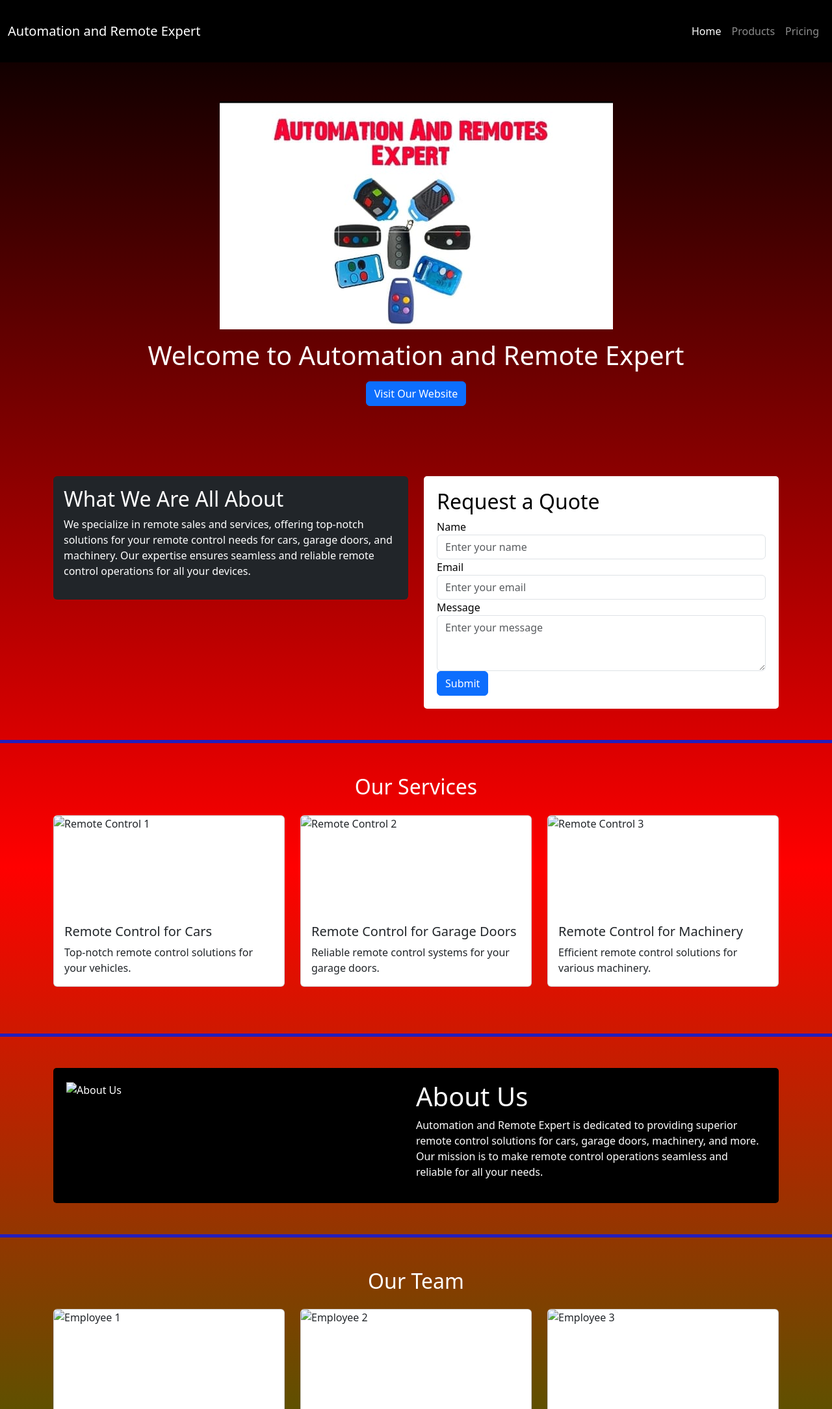
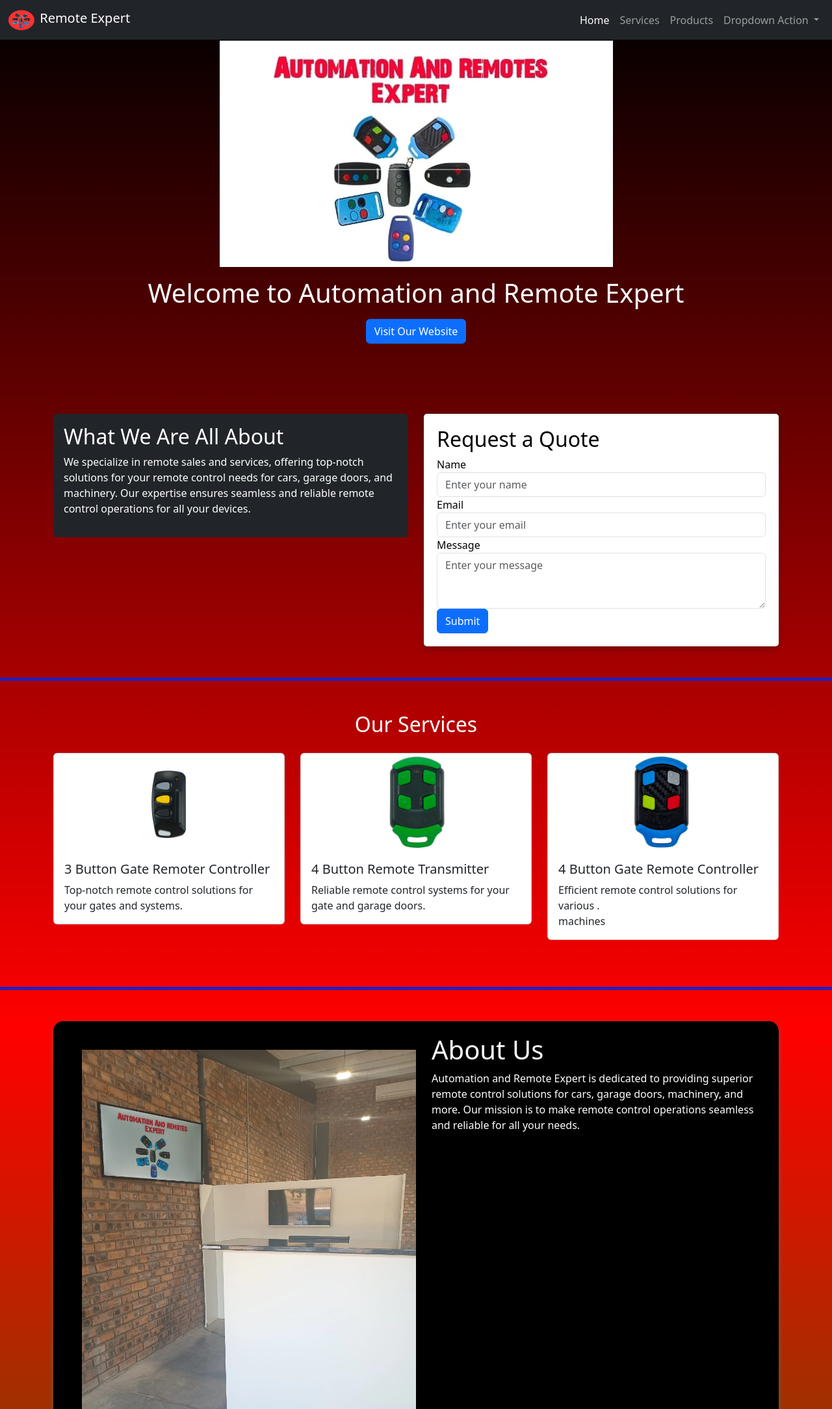
Before and after one commit to codewithcosmos/remote-expert, a plain HTML site: page index.html in a window 1280 px wide. Shown: the top 2169 px of the page at 65% size. Drawn offline with nearby package versions, Linux system fonts and the light colour scheme.

Commit message:
Added images and links

```diff
--- a/index.html
+++ b/index.html
@@ -6,25 +6,38 @@
     <title>Automation and Remote Expert</title>
     <link href="https://cdn.jsdelivr.net/npm/bootstrap@5.3.3/dist/css/bootstrap.min.css" rel="stylesheet" integrity="sha384-QWTKZyjpPEjISv5WaRU9OFeRpok6YctnYmDr5pNlyT2bRjXh0JMhjY6hW+ALEwIH" crossorigin="anonymous">
     <link rel="stylesheet" href="styles.css">
+    <link rel="icon"  href="images/logo1.png">
 </head>
 <body>
     <header class="header">
-      <nav class="navbar navbar-expand-lg  navbar-dark">
+        <nav class="navbar navbar-expand-lg bg-dark navbar-dark fixed-top">
             <div class="container-fluid">
-          <a class="navbar-brand" href="#">Automation and Remote Expert</a>
-          <button class="navbar-toggler" type="button" data-bs-toggle="collapse" data-bs-target="#navbarNav" aria-controls="navbarNav" aria-expanded="false" aria-label="Toggle navigation">
+                <a class="navbar-brand" href="#">
+                    <img src="images/logo1.png" alt="Logo" width="44" height="34" class="d-inline-block align-text-top">
+                    Remote Expert
+                  </a>              <button class="navbar-toggler" type="button" data-bs-toggle="collapse" data-bs-target="#navbarNavDropdown" aria-controls="navbarNavDropdown" aria-expanded="false" aria-label="Toggle navigation">
                 <span class="navbar-toggler-icon"></span>
               </button>
-          <div class="collapse navbar-collapse" id="navbarNav">
+              <div class="collapse navbar-collapse" id="navbarNavDropdown">
                 <ul class="navbar-nav ms-auto">
                   <li class="nav-item">
                     <a class="nav-link active" aria-current="page" href="#">Home</a>
                   </li>
                   <li class="nav-item">
+                    <a class="nav-link" href="#">Services</a>
+                  </li>
+                  <li class="nav-item">
                     <a class="nav-link" href="#">Products</a>
                   </li>
-              <li class="nav-item">
-                <a class="nav-link" href="#">Pricing</a>
+                  <li class="nav-item dropdown">
+                    <a class="nav-link dropdown-toggle" href="#" role="button" data-bs-toggle="dropdown" aria-expanded="false">
+                      Dropdown Action
+                    </a>
+                    <ul class="dropdown-menu">
+                      <li><a class="dropdown-item" href="#">Action</a></li>
+                      <li><a class="dropdown-item" href="#">Another action</a></li>
+                      <li><a class="dropdown-item" href="#">Something else here</a></li>
+                    </ul>
                   </li>
                 </ul>
               </div>
@@ -73,33 +86,33 @@
 
     <div class="divider"></div>
 
-    <section class="container my-5">
+    <section class="container my-5 ">
         <h2 class="text-center mb-4">Our Services</h2>
         <div class="row">
             <div class="col-md-4">
                 <div class="card mb-4">
-                    <img src="remote1.jpg" alt="Remote Control 1" class="card-img-top">
+                    <img src="images/remote1.webp" style="width: fit-content;" alt="Remote Control 1" class="card-img-top mx-auto">
                     <div class="card-body">
-                        <h5 class="card-title">Remote Control for Cars</h5>
-                        <p class="card-text">Top-notch remote control solutions for your vehicles.</p>
+                        <h5 class="card-title">3 Button Gate Remoter Controller</h5>
+                        <p class="card-text">Top-notch remote control solutions for your gates and systems.</p>
                     </div>
                 </div>
             </div>
             <div class="col-md-4">
                 <div class="card mb-4">
-                    <img src="remote2.jpg" alt="Remote Control 2" class="card-img-top">
+                    <img src="images/remote2.webp" style="width: fit-content;"  alt="Remote Control 2" class="card-img-top mx-auto">
                     <div class="card-body">
-                        <h5 class="card-title">Remote Control for Garage Doors</h5>
-                        <p class="card-text">Reliable remote control systems for your garage doors.</p>
+                        <h5 class="card-title">4 Button Remote Transmitter</h5>
+                        <p class="card-text">Reliable remote control systems for your gate and garage doors.</p>
                     </div>
                 </div>
             </div>
             <div class="col-md-4">
                 <div class="card mb-4">
-                    <img src="remote3.jpg" alt="Remote Control 3" class="card-img-top">
+                    <img src="images/remote3.jpg" style="width: fit-content;"  alt="Remote Control 3" class="card-img-top mx-auto">
                     <div class="card-body">
-                        <h5 class="card-title">Remote Control for Machinery</h5>
-                        <p class="card-text">Efficient remote control solutions for various machinery.</p>
+                        <h5 class="card-title">4 Button Gate Remote Controller</h5>
+                        <p class="card-text">Efficient remote control solutions for various .</p>machines
                     </div>
                 </div>
             </div>
@@ -110,8 +123,8 @@
 
     <section class="container my-5">
         <div class="about-card d-flex">
-            <div class="about-card-img">
-                <img src="about-us.jpg" alt="About Us" class="img-fluid">
+            <div class="about-card-img m-4">
+                <img src="images/store.jpg" alt="About Us" class="img-fluid">
             </div>
             <div class="about-card-text ml-4">
                 <h1>About Us</h1>
@@ -127,7 +140,7 @@
         <div class="row">
             <div class="col-md-4">
                 <div class="card mb-4">
-                    <img src="team1.jpg" alt="Employee 1" class="card-img-top">
+                    <img src="images/team1.jpg" alt="Employee 1" class="card-img-top">
                     <div class="card-body">
                         <h5 class="card-title">John Doe</h5>
                         <p class="card-text">Expert in remote control systems for vehicles.</p>
@@ -136,7 +149,7 @@
             </div>
             <div class="col-md-4">
                 <div class="card mb-4">
-                    <img src="team2.jpg" alt="Employee 2" class="card-img-top">
+                    <img src="images/team2.jpg" alt="Employee 2" class="card-img-top">
                     <div class="card-body">
                         <h5 class="card-title">Jane Smith</h5>
                         <p class="card-text">Specialist in remote control systems for garage doors.</p>
@@ -145,7 +158,7 @@
             </div>
             <div class="col-md-4">
                 <div class="card mb-4">
-                    <img src="team3.jpg" alt="Employee 3" class="card-img-top">
+                    <img src="images/team3.jpg" alt="Employee 3" class="card-img-top">
                     <div class="card-body">
                         <h5 class="card-title">Michael Brown</h5>
                         <p class="card-text">Expert in remote control systems for machinery.</p>
@@ -183,8 +196,6 @@
         <a href="#" class="btn btn-primary float-right mb-2">↑</a>
     </footer>
 
-    <script src="https://code.jquery.com/jquery-3.5.1.slim.min.js"></script>
-    <script src="https://cdn.jsdelivr.net/npm/@popperjs/core@2.5.3/dist/umd/popper.min.js"></script>
-    <script src="https://stackpath.bootstrapcdn.com/bootstrap/4.5.2/js/bootstrap.min.js"></script>
+    <script src="https://cdn.jsdelivr.net/npm/bootstrap@5.3.3/dist/js/bootstrap.bundle.min.js" integrity="sha384-YvpcrYf0tY3lHB60NNkmXc5s9fDVZLESaAA55NDzOxhy9GkcIdslK1eN7N6jIeHz" crossorigin="anonymous"></script>
 </body>
 </html>
--- a/styles.css
+++ b/styles.css
@@ -1,11 +1,6 @@
 body {
   background: linear-gradient(to bottom, black, red, green);
   color: white;
-}
-
-.header, .footer {
-  background-color: black;
-  padding: 20px 0;
 }
 
 .hero-section {
@@ -22,6 +17,7 @@ body {
   color: black;
   padding: 20px;
   border-radius: 5px;
+  box-shadow: 0 4px 10px rgba(0, 20, 25, 0.3);
 }
 
 .divider {
@@ -34,7 +30,8 @@ body {
   color: white;
   padding: 20px;
   margin: 20px 0;
-  border-radius: 5px;
+  box-shadow: 0 4px 10px rgba(0, 200, 150, 0.3);
+  border-radius: 15px;
 }
 
 .about-card-img {
@@ -44,3 +41,8 @@ body {
 .about-card-text {
   width: 50%;
 }
+
+.footer {
+  background-color: black;
+  padding: 20px 0;
+}
```
Also changed, not shown: images/logo1.png (added), images/remote expert.jpg (added), images/remote.png (added), images/remote1.jpg (added), images/remote1.webp (added), images/remote2.jpg (added), images/remote2.webp (added), images/remote3.jpg (added), images/store.jpg (added), images/team1.jpg (added), images/team2.jpg (added), images/team3.jpg (added). Lines whose indentation alone changed are shown as unchanged.
